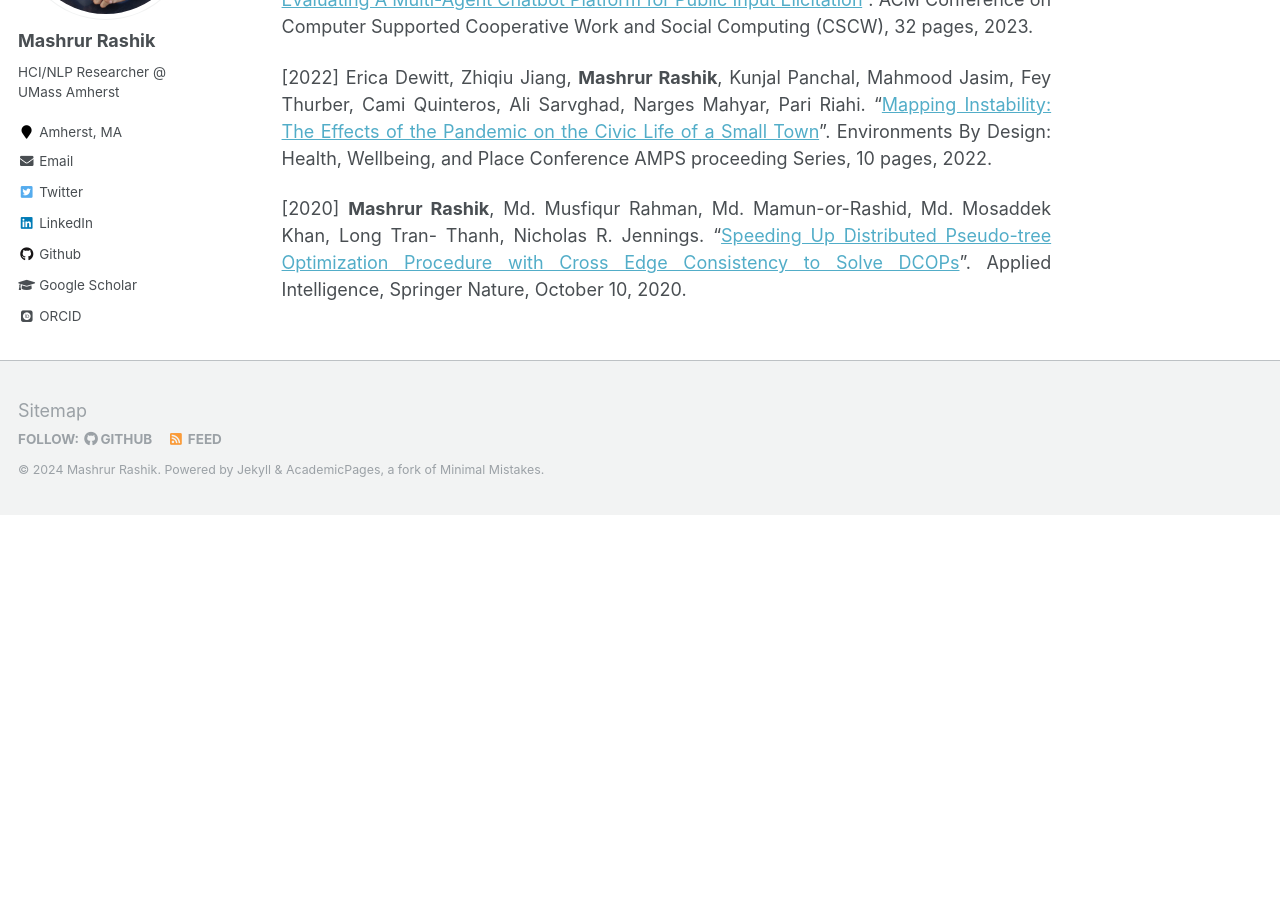
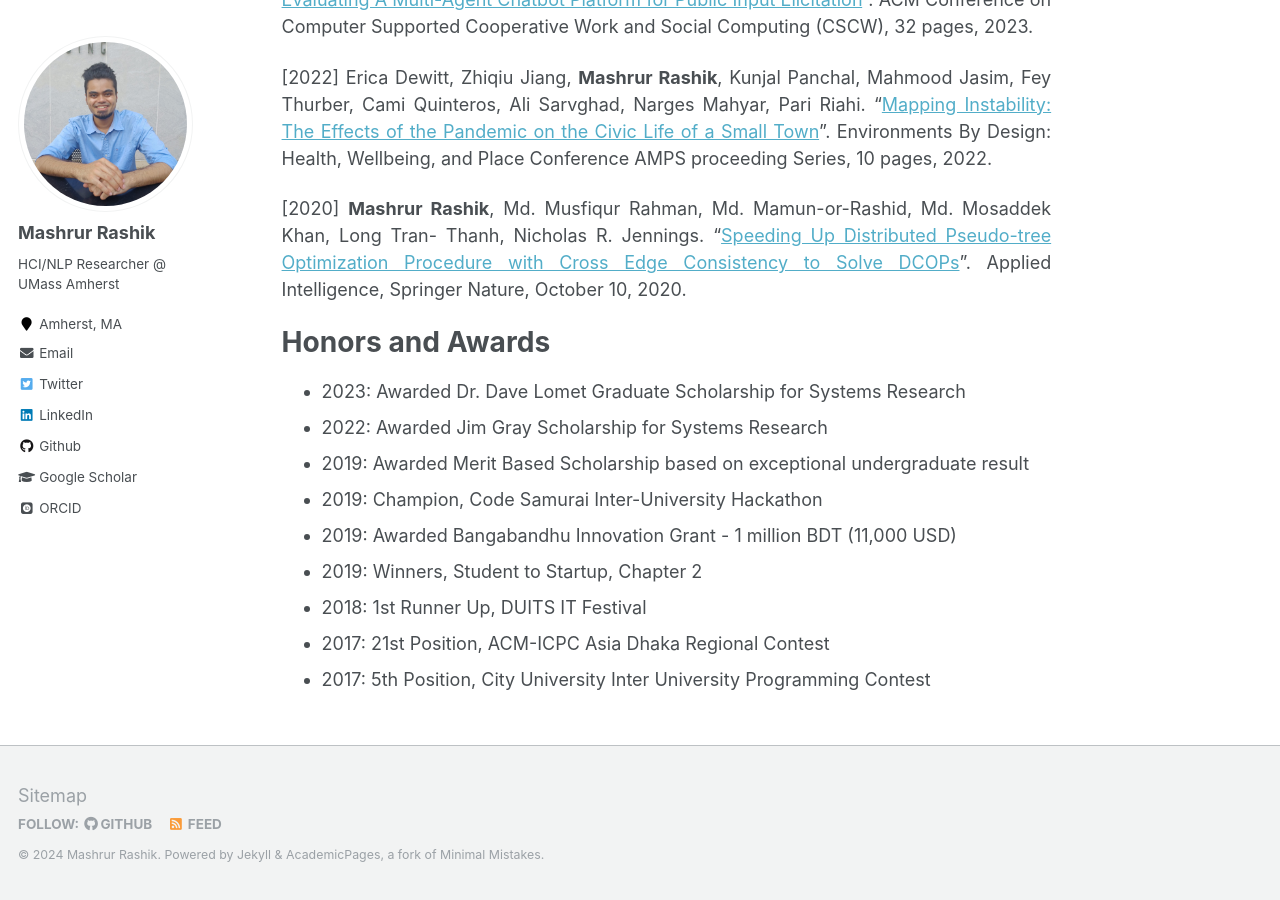
Before and after one commit to mashrur29/mashrur29.github.io, a Jekyll site: the page built from _pages/about.md, in a window 1280 px wide and 900 px high, scrolled down 1528 px. Built offline with Jekyll 4.4.1, drawn with Linux system fonts in a browser that asks for light colours; some web fonts are replaced; before the commit the page ends 2043 px from its top, so only the background shows below that.

Commit message:
updated about

```diff
--- a/_pages/about.md
+++ b/_pages/about.md
@@ -87,3 +87,16 @@ Publications (\* = equal contribution)
 <p align="justify">[2022] Erica Dewitt, Zhiqiu Jiang, <b>Mashrur Rashik</b>, Kunjal Panchal, Mahmood Jasim, Fey Thurber, Cami Quinteros, Ali Sarvghad, Narges Mahyar, Pari Riahi. “<a href="https://par.nsf.gov/servlets/purl/10472695" target="_blank">Mapping Instability: The Effects of the Pandemic on the Civic Life of a Small Town</a>”. Environments By Design: Health, Wellbeing, and Place Conference AMPS proceeding Series, 10 pages, 2022. </p>
 
 <p align="justify">[2020] <b>Mashrur Rashik</b>, Md. Musfiqur Rahman, Md. Mamun-or-Rashid, Md. Mosaddek Khan, Long Tran- Thanh, Nicholas R. Jennings. “<a href="https://link.springer.com/article/10.1007/s10489-020-01860-8" target="_blank">Speeding Up Distributed Pseudo-tree Optimization Procedure with Cross Edge Consistency to Solve DCOPs</a>”. Applied Intelligence, Springer Nature, October 10, 2020.</p>
+
+
+Honors and Awards
+======
+- 2023: Awarded Dr. Dave Lomet Graduate Scholarship for Systems Research
+- 2022: Awarded Jim Gray Scholarship for Systems Research
+- 2019: Awarded Merit Based Scholarship based on exceptional undergraduate result
+- 2019: Champion, Code Samurai Inter-University Hackathon
+- 2019: Awarded Bangabandhu Innovation Grant - 1 million BDT (11,000 USD)
+- 2019: Winners, Student to Startup, Chapter 2
+- 2018: 1st Runner Up, DUITS IT Festival
+- 2017: 21st Position, ACM-ICPC Asia Dhaka Regional Contest
+- 2017: 5th Position, City University Inter University Programming Contest
```
